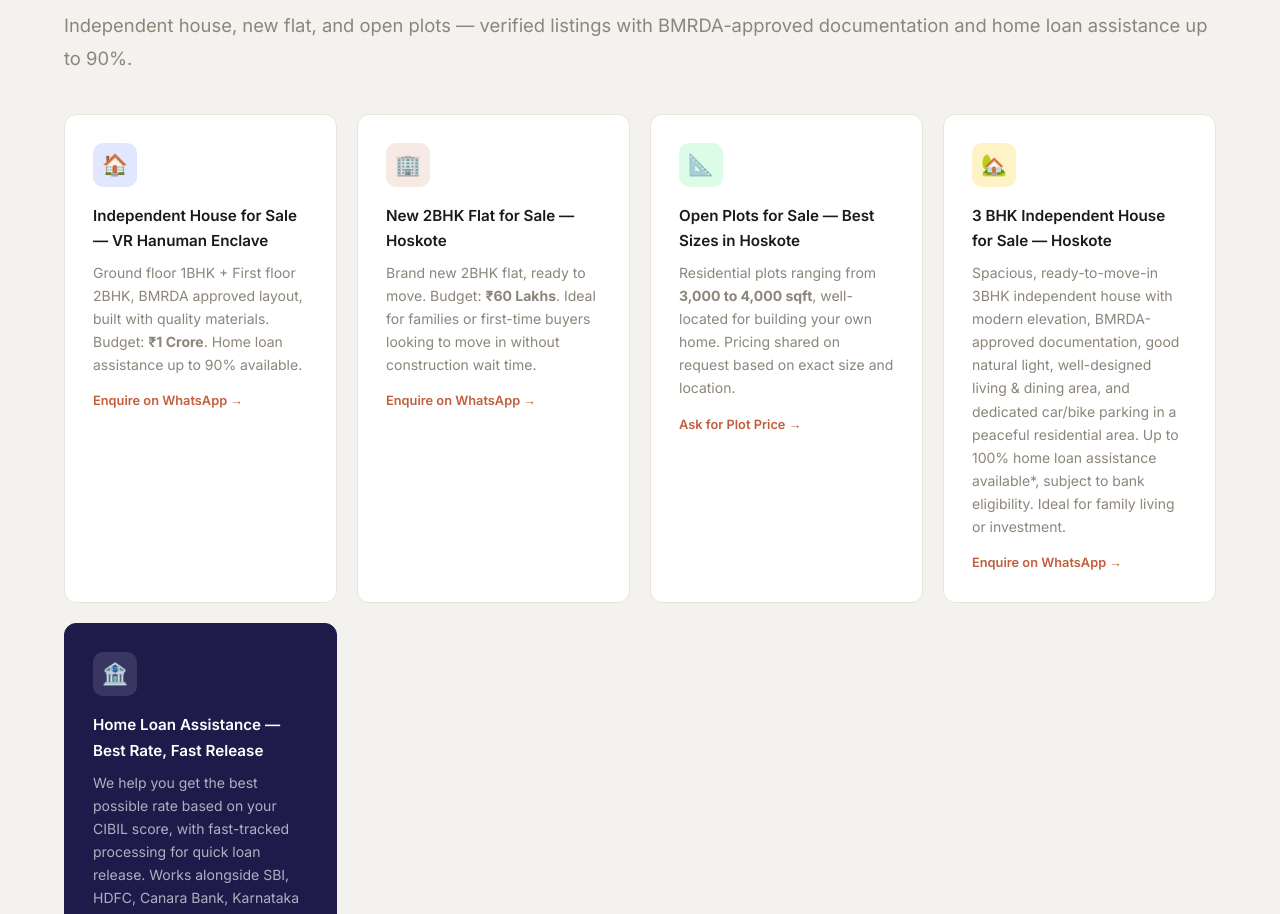
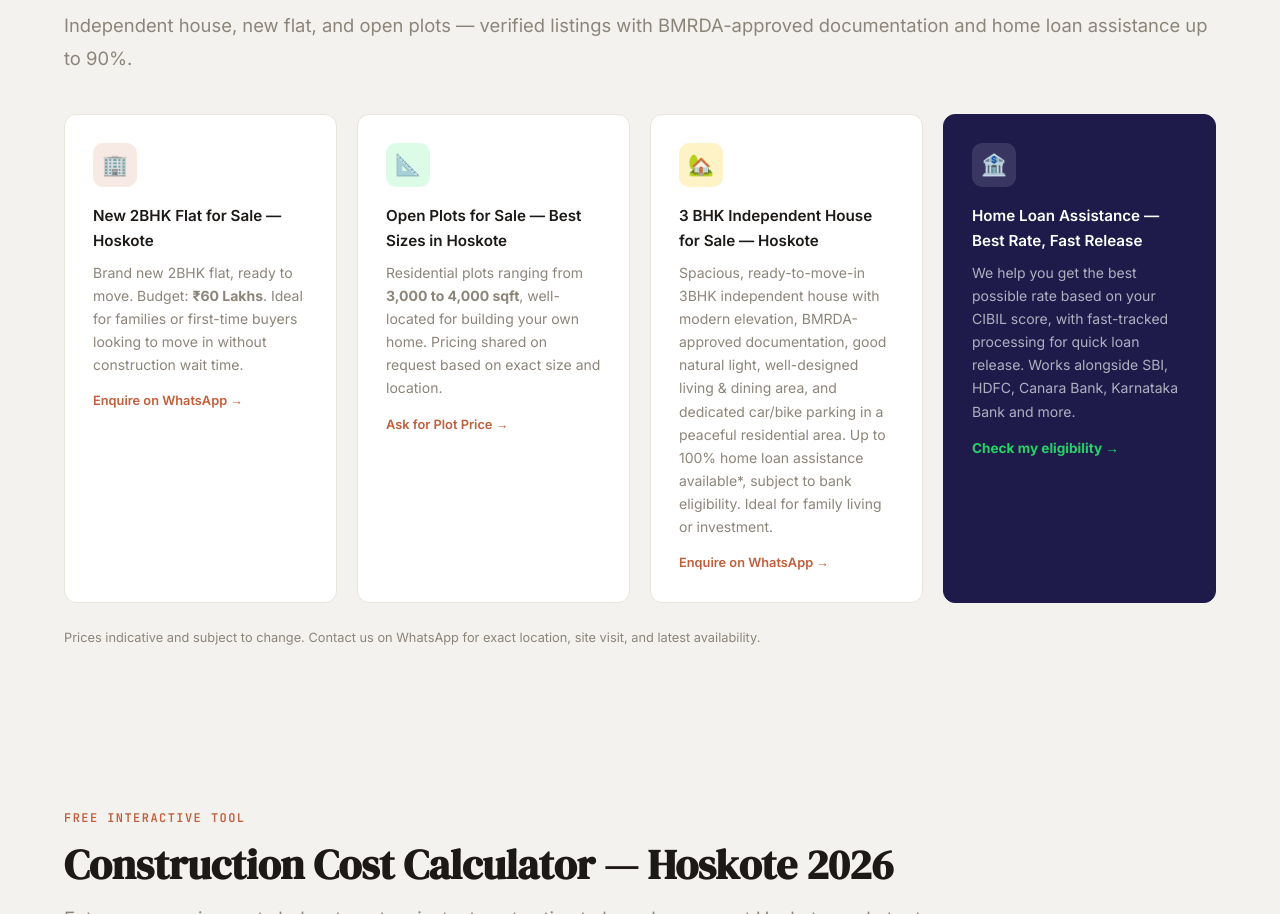
Before and after one commit to trendz113/hoskote-construction, a website: page public/index.html in a window 1280 px wide. Shown: the part 2616-3530 px from the top of the page. Drawn offline with Linux system fonts and the light colour scheme.

Commit message:
Remove VR Hanuman Enclave listing

```diff
--- a/public/index.html
+++ b/public/index.html
@@ -704,12 +704,6 @@ h4 { font-size: 1.15rem; font-family: var(--font-body); font-weight: 600; }
 
     <div class="answer-grid">
       <div class="answer-card">
-        <div class="answer-card__icon" style="background:var(--indigo-100);">🏠</div>
-        <div class="answer-card__q">Independent House for Sale — VR Hanuman Enclave</div>
-        <div class="answer-card__a">Ground floor 1BHK + First floor 2BHK, BMRDA approved layout, built with quality materials. Budget: <strong>₹1 Crore</strong>. Home loan assistance up to 90% available.</div>
-        <a href="https://wa.me/919742801802?text=Hi%2C%20I%27m%20interested%20in%20the%20VR%20Hanuman%20Enclave%20house%20for%20sale%20-%201%20Crore" class="answer-card__link">Enquire on WhatsApp →</a>
-      </div>
-      <div class="answer-card">
         <div class="answer-card__icon" style="background:var(--terracotta-light);">🏢</div>
         <div class="answer-card__q">New 2BHK Flat for Sale — Hoskote</div>
         <div class="answer-card__a">Brand new 2BHK flat, ready to move. Budget: <strong>₹60 Lakhs</strong>. Ideal for families or first-time buyers looking to move in without construction wait time.</div>
```
